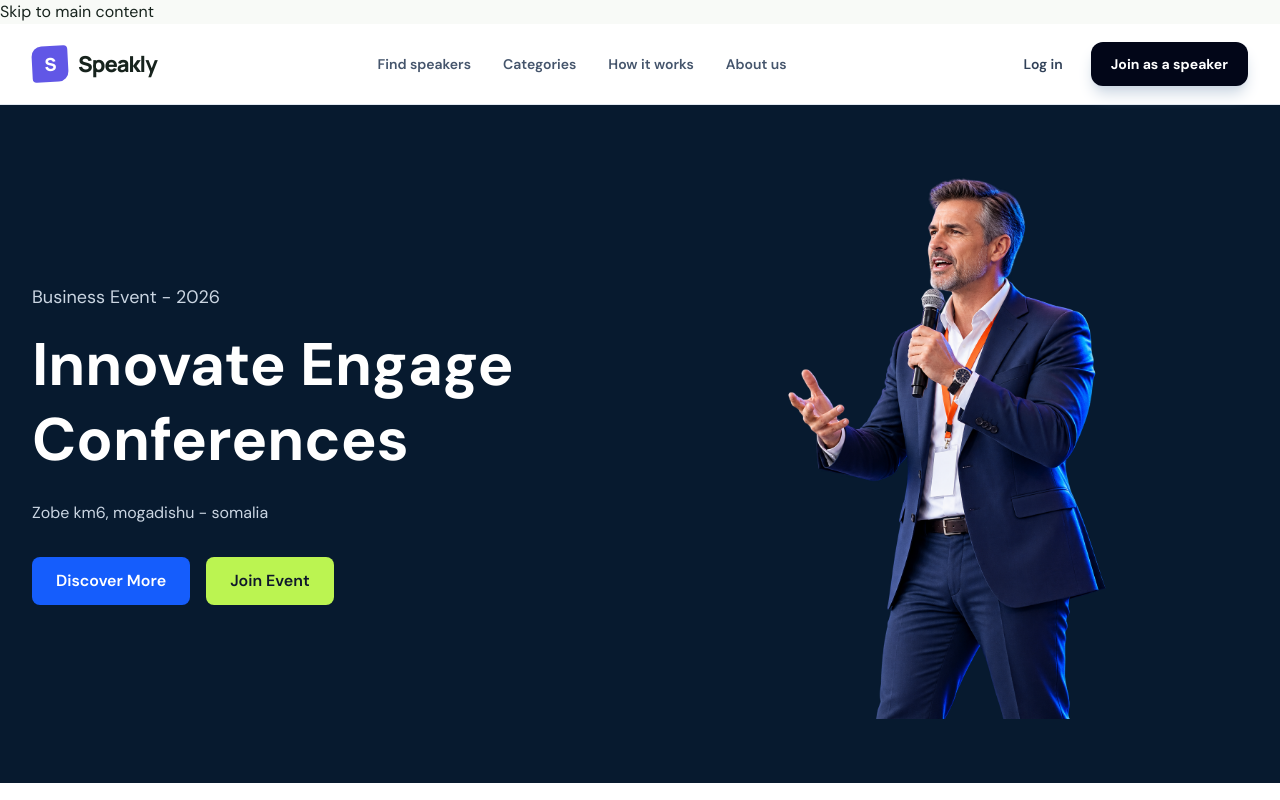
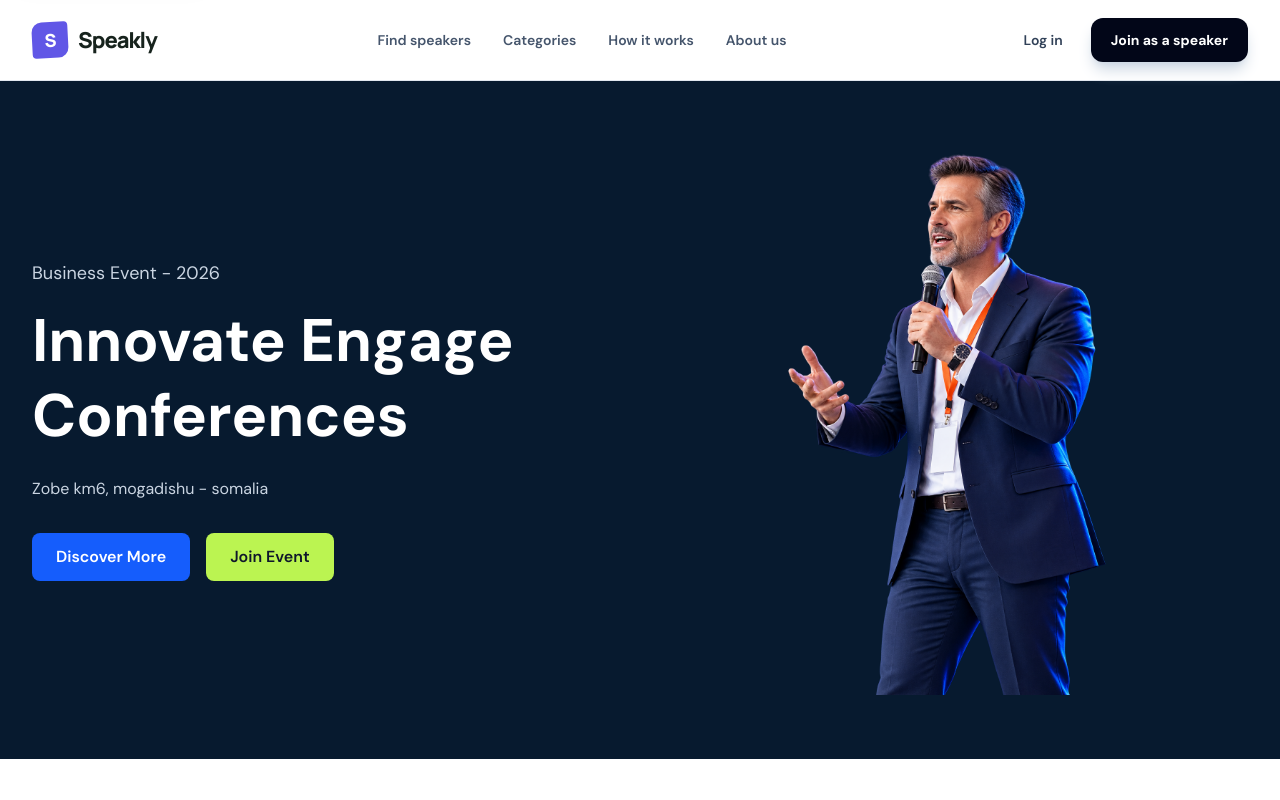
Before and after one commit to Abdullahi47/speaker-event-booking-platform-, a React (Vite) app in the folder frontend/: page / in a window 1280 px wide. Shown: the top 800 px of the page. Built offline with nearby package versions, Linux system fonts and the light colour scheme.

Commit message:
style: reveal skip link on focus

```diff
--- a/frontend/src/index.css
+++ b/frontend/src/index.css
@@ -14,3 +14,7 @@
   body { @apply m-0 min-w-80 min-h-screen bg-[#f8faf7] text-ink antialiased; }
   button { @apply cursor-pointer; }
 }
+
+@layer components {
+  .skip-link { @apply fixed left-4 top-4 z-50 -translate-y-24 rounded-lg bg-white px-4 py-3 font-semibold text-ink shadow-xl transition-transform focus:translate-y-0; }
+}
```
